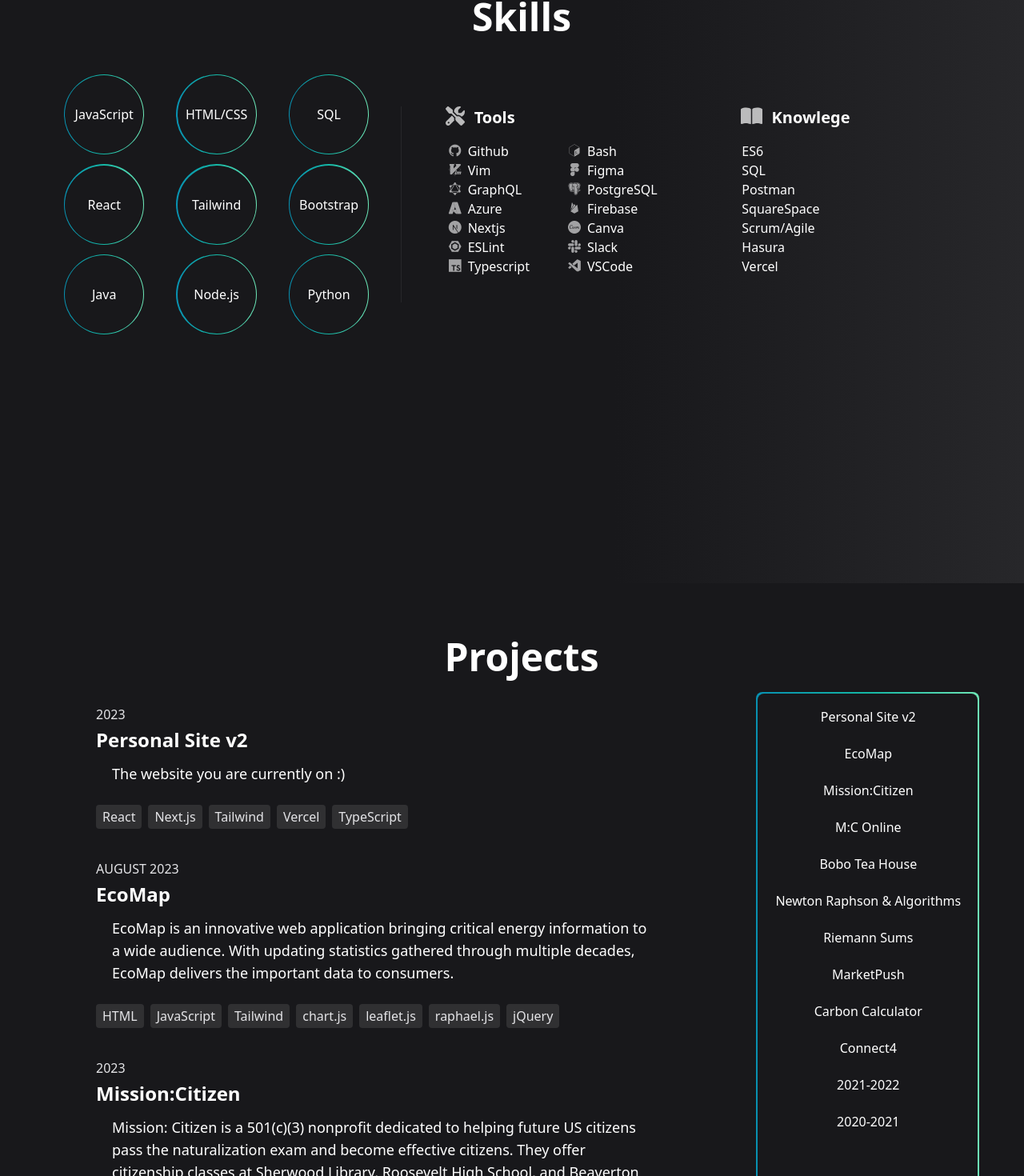
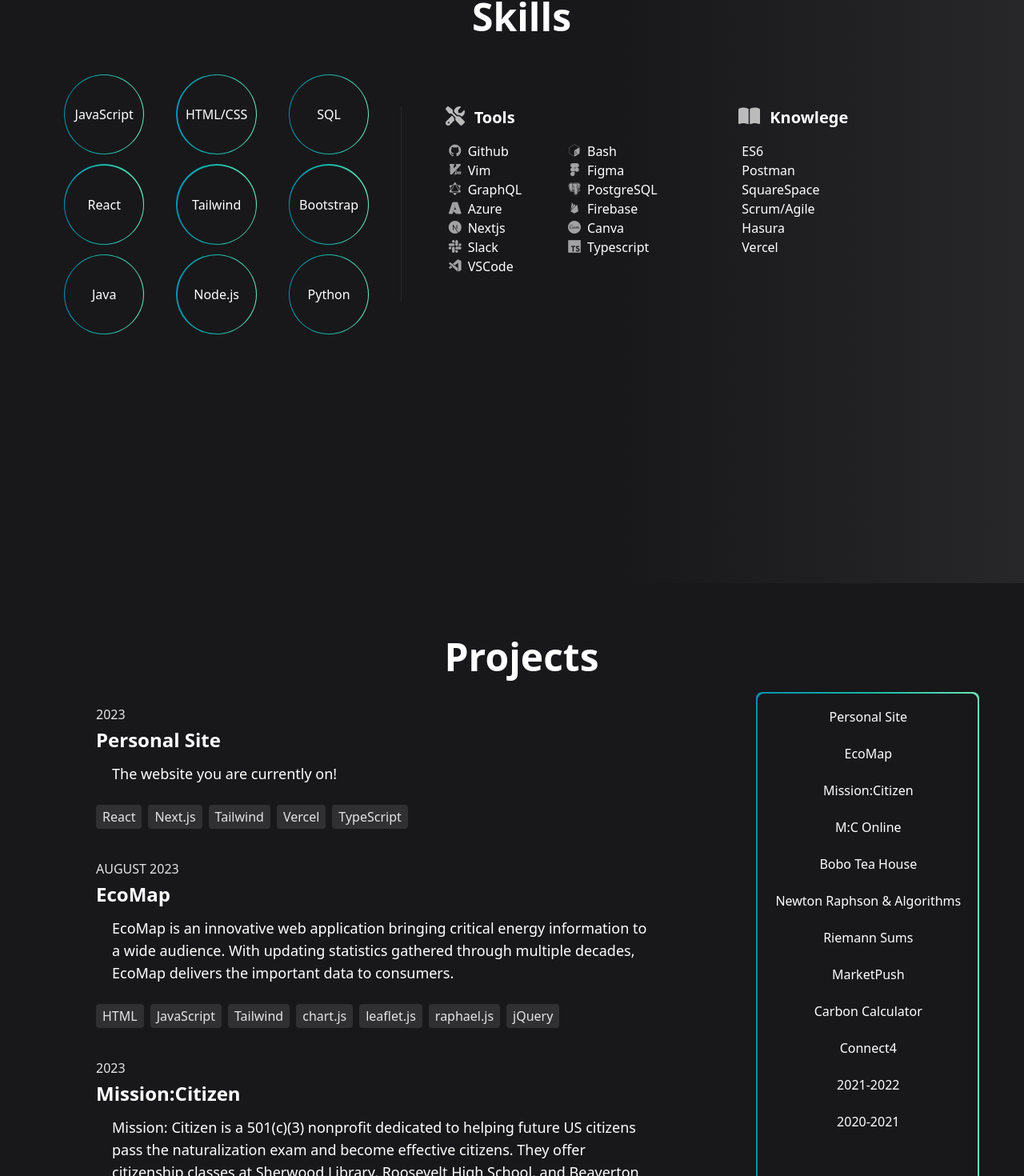
Before and after one commit to ayxz0/angelazhang, a Next.js app: page / in a window 1280 px wide. Shown: the part 871-2341 px from the top of the page at 80% size. Built offline with nearby package versions, Linux system fonts and the light colour scheme.

Commit message:
alignment issues and skills list

```diff
--- a/src/app/page.tsx
+++ b/src/app/page.tsx
@@ -54,8 +54,10 @@ export default function Home() {
             </section>
             <div id="footer" className="flex text-zinc-600 justify-center pt-[7vh] font-thin text-sm pb-4">
                 <div>
-                    Angela Zhang &copy; 2023;
-                    Built with Next.js and Tailwind CSS, deployed with Vercel.
+                    <div className="flex justify-center">
+                        Angela Zhang &copy; 2023;
+                        Built with Next.js and Tailwind CSS, deployed with Vercel.
+                    </div>
                     <div className="flex justify-center">
                         Animation inspired by <a className="hover:text-zinc-300" href="https://chronark.com/"> &nbsp;chronark</a>.
                     </div>
--- a/src/components/Skills.tsx
+++ b/src/components/Skills.tsx
@@ -59,7 +59,7 @@ export const Skills = () => {
                         </ul>
                     </div>
                     <div className="w-1/3 mx-16">
-                        <div className="font-bold text-xl mb-4 flex justify-center">
+                        <div className="font-bold text-xl mb-4 flex">
                             <FontAwesomeIcon className="me-3 h-6 opacity-70" icon={faBookOpen} />
                             Knowlege</div>
                         <ul className="ms-1">
--- a/src/projects.json
+++ b/src/projects.json
@@ -1,9 +1,9 @@
 [
     {
-        "title": "Personal Site v2",
+        "title": "Personal Site",
         "subtitle": "Personal",
         "date": "2023",
-        "about": "The website you are currently on :)",
+        "about": "The website you are currently on!",
         "techstack": ["React", "Next.js", "Tailwind", "Vercel", "TypeScript"],
         "github": "https://github.com/ayxz0/angelazhang",
         "link": "https://www.angelazhang.xyz/"
--- a/src/skills.json
+++ b/src/skills.json
@@ -37,6 +37,6 @@
             "ability": 30
         }
     ],
-    "tools": ["Github", "Bash", "Vim", "Figma", "GraphQL", "PostgreSQL", "Azure", "Firebase", "Nextjs", "Canva", "ESLint", "Slack", "Typescript", "VSCode"],
-    "knowledge": ["ES6", "SQL", "Postman", "SquareSpace", "Scrum/Agile", "Hasura", "Vercel" ]
+    "tools": ["Github", "Bash", "Vim", "Figma", "GraphQL", "PostgreSQL", "Azure", "Firebase", "Nextjs", "Canva", "Slack", "Typescript", "VSCode"],
+    "knowledge": ["ES6", "Postman", "SquareSpace", "Scrum/Agile", "Hasura", "Vercel" ]
 }
```
